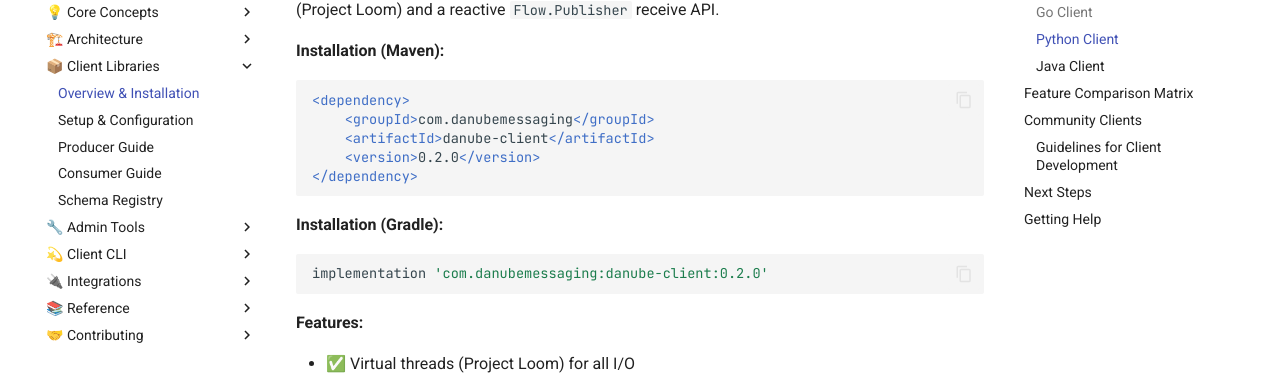
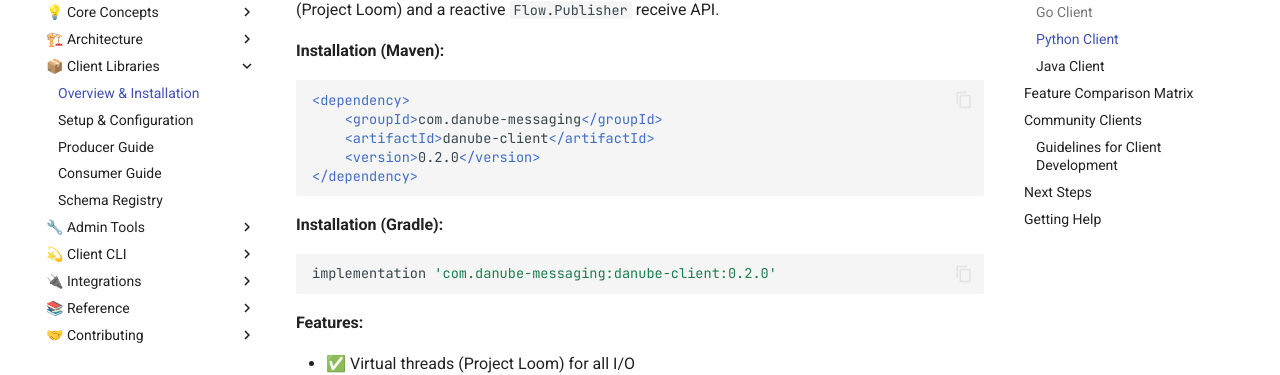
Before and after one commit to danube-messaging/danube_docs, an MkDocs documentation site: the page built from docs/client_libraries/clients.md, in a window 1280 px wide and 900 px high, scrolled down 2000 px. Shown: the part 150-525 px from the top of the window. Built offline with MkDocs 1.6.1 and Material for MkDocs 9.7.7, drawn with Linux system fonts in a browser that asks for light colours; comment, search, counter and statistics services are not loaded.

Commit message:
update maven dependency

````diff
--- a/docs/client_libraries/clients.md
+++ b/docs/client_libraries/clients.md
@@ -86,7 +86,7 @@
 
 ```xml
 <dependency>
-    <groupId>com.danubemessaging</groupId>
+    <groupId>com.danube-messaging</groupId>
     <artifactId>danube-client</artifactId>
     <version>0.2.0</version>
 </dependency>
@@ -95,7 +95,7 @@
 **Installation (Gradle):**
 
 ```groovy
-implementation 'com.danubemessaging:danube-client:0.2.0'
+implementation 'com.danube-messaging:danube-client:0.2.0'
 ```
 
 **Features:**
````
